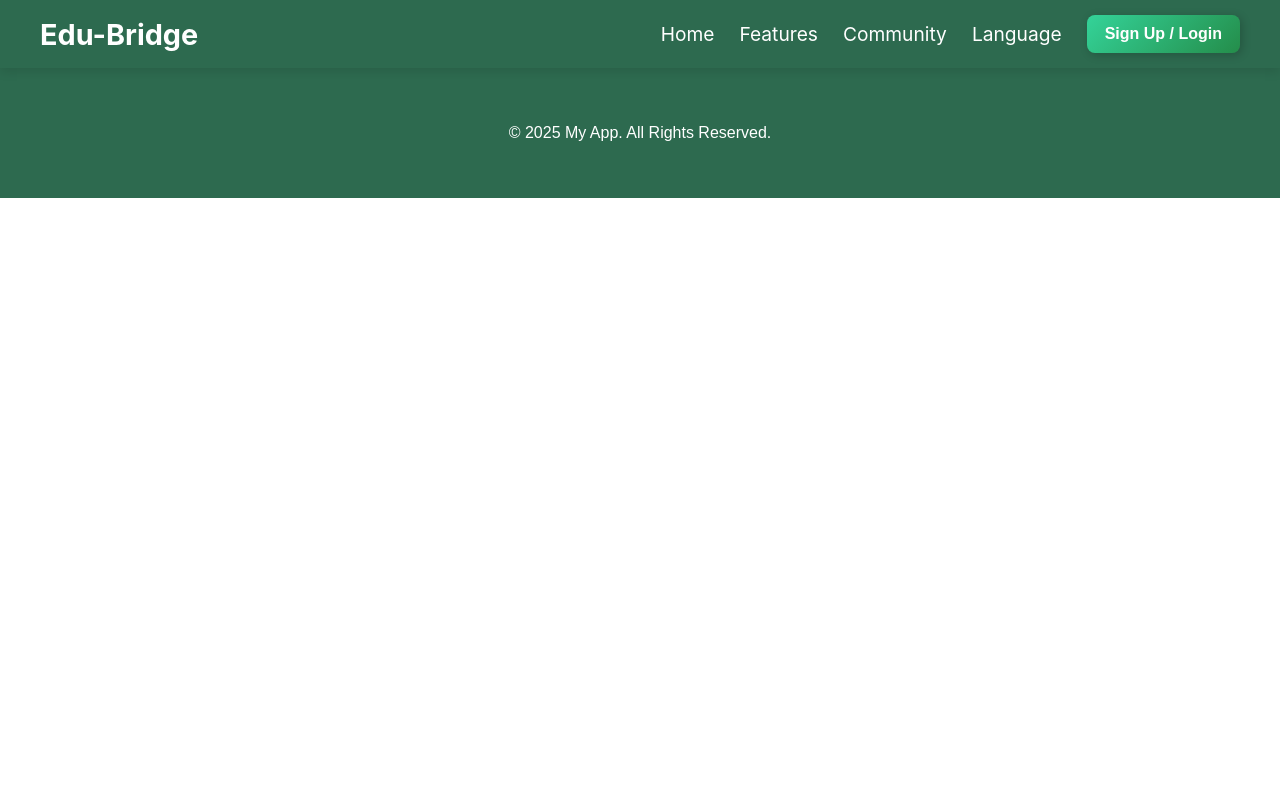
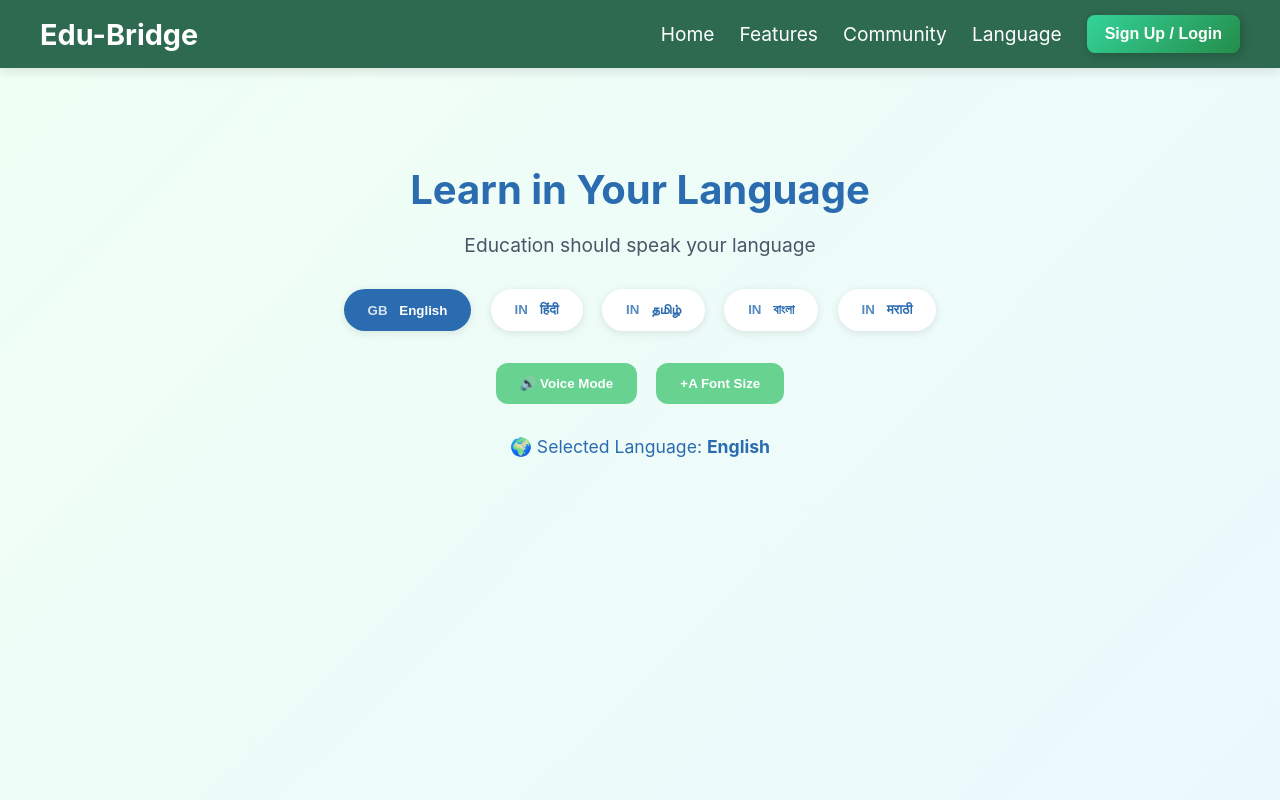
Before and after one commit to error-kevin/EduBridge, a React (Vite) app in the folder Client/: page /language in a window 1280 px wide. Shown: the top 800 px of the page. Built offline with nearby package versions, Linux system fonts and the light colour scheme; no server answers.

Commit message:
Language page basics
changes in app.jsx

```diff
--- a/Client/src/App.jsx
+++ b/Client/src/App.jsx
@@ -4,11 +4,14 @@ import Header from './components/Header';
 import Home from './components/Home';
 import Auth from './components/auth';
 import Features from './components/Features';
-import Learn from './components/Learn'
-import Quiz from './components/Quiz'
+import Learn from './components/Learn';
+import Quiz from './components/Quiz';
 import CommunityPage from './components/Community';
 import Footer from './components/Footer';
 import ErrorBoundary from './ErrorBoundary';
+
+// ⭐ You MUST have this import
+import LanguagePage from './components/LanguagePage';
 
 const App = () => {
     return (
@@ -23,7 +26,10 @@ const App = () => {
                     <Route path="/features/learn" element={<Learn />} />
                     <Route path="/features/quiz" element={<Quiz />} />
                     <Route path="/community" element={<CommunityPage />} />
-                    <Route path="/" element={<Home />} />
+
+                    {/* ⭐ Language Page Route */}
+                    <Route path="/language" element={<LanguagePage />} />
+
                 </Routes>
               </ErrorBoundary>
             </main>
--- /dev/null
+++ b/Client/src/components/LanguagePage.css
@@ -0,0 +1,87 @@
+.language-container {
+  background: linear-gradient(135deg, #f0fff4, #ebf8ff);
+  min-height: 100vh;
+  text-align: center;
+  padding: 4rem 2rem;
+  transition: all 0.3s ease;
+}
+
+.language-title {
+  color: #2b6cb0;
+  font-size: 2.5rem;
+  margin-bottom: 1rem;
+}
+
+.language-subtext {
+  color: #4a5568;
+  font-size: 1.2rem;
+  margin-bottom: 2rem;
+}
+
+.language-options {
+  display: flex;
+  justify-content: center;
+  flex-wrap: wrap;
+  gap: 1.2rem;
+  margin-bottom: 2rem;
+}
+
+.language-btn {
+  background: white;
+  border: none;
+  padding: 0.8rem 1.5rem;
+  border-radius: 25px;
+  font-weight: 600;
+  color: #2b6cb0;
+  cursor: pointer;
+  box-shadow: 0 2px 8px rgba(0, 0, 0, 0.1);
+  transition: all 0.3s;
+}
+
+.language-btn:hover {
+  transform: scale(1.1);
+}
+
+.language-btn.active {
+  background: #2b6cb0;
+  color: white;
+}
+
+.flag {
+  font-weight: bold;
+  margin-right: 0.5rem;
+  opacity: 0.8;
+}
+
+.toggle-buttons {
+  display: flex;
+  justify-content: center;
+  gap: 1.2rem;
+  margin-bottom: 2rem;
+  flex-wrap: wrap;
+}
+
+.toggle-btn {
+  background: #68d391;
+  color: white;
+  padding: 0.8rem 1.5rem;
+  border-radius: 12px;
+  border: none;
+  font-weight: 600;
+  cursor: pointer;
+  transition: background 0.3s ease;
+}
+
+.toggle-btn:hover {
+  background: #48bb71;
+}
+
+.toggle-btn.active {
+  background: #2b6cb0;
+}
+
+.selected-lang {
+  margin-top: 1.5rem;
+  color: #2b6cb0;
+  font-size: 1.1rem;
+}
--- /dev/null
+++ b/Client/src/components/LanguagePage.jsx
@@ -0,0 +1,70 @@
+import React, { useState } from "react";
+import "./LanguagePage.css"; // We'll create this next
+
+const LanguagePage = () => {
+  const [selectedLang, setSelectedLang] = useState("English");
+  const [isVoiceMode, setVoiceMode] = useState(false);
+  const [fontSize, setFontSize] = useState(16);
+
+  const handleLanguageChange = (lang) => {
+    setSelectedLang(lang);
+    localStorage.setItem("preferredLanguage", lang);
+    alert(`Language set to ${lang} 🌐`);
+  };
+
+  const toggleVoiceMode = () => {
+    setVoiceMode(!isVoiceMode);
+  };
+
+  const increaseFontSize = () => {
+    const newSize = fontSize + 2;
+    setFontSize(newSize);
+    document.body.style.fontSize = `${newSize}px`;
+  };
+
+  return (
+    <div className="language-container" style={{ fontSize: `${fontSize}px` }}>
+      <h2 className="language-title">Learn in Your Language</h2>
+      <p className="language-subtext">Education should speak your language</p>
+
+      <div className="language-options">
+        {[
+          { code: "GB", label: "English" },
+          { code: "IN", label: "हिंदी" },
+          { code: "IN", label: "தமிழ்" },
+          { code: "IN", label: "বাংলা" },
+          { code: "IN", label: "मराठी" },
+        ].map((lang, index) => (
+          <button
+            key={index}
+            className={`language-btn ${
+              selectedLang === lang.label ? "active" : ""
+            }`}
+            onClick={() => handleLanguageChange(lang.label)}
+          >
+            <span className="flag">{lang.code}</span> {lang.label}
+          </button>
+        ))}
+      </div>
+
+      <div className="toggle-buttons">
+        <button
+          className={`toggle-btn ${isVoiceMode ? "active" : ""}`}
+          onClick={toggleVoiceMode}
+        >
+          🔊 {isVoiceMode ? "Voice Mode On" : "Voice Mode"}
+        </button>
+
+        <button className="toggle-btn" onClick={increaseFontSize}>
+          +A Font Size
+        </button>
+      </div>
+
+      <p className="selected-lang">
+        🌍 Selected Language: <strong>{selectedLang}</strong>
+      </p>
+    </div>
+  );
+};
+
+export default LanguagePage;
```
Also changed, not shown: 1 other file (tests, documents, lock files or other folders).
